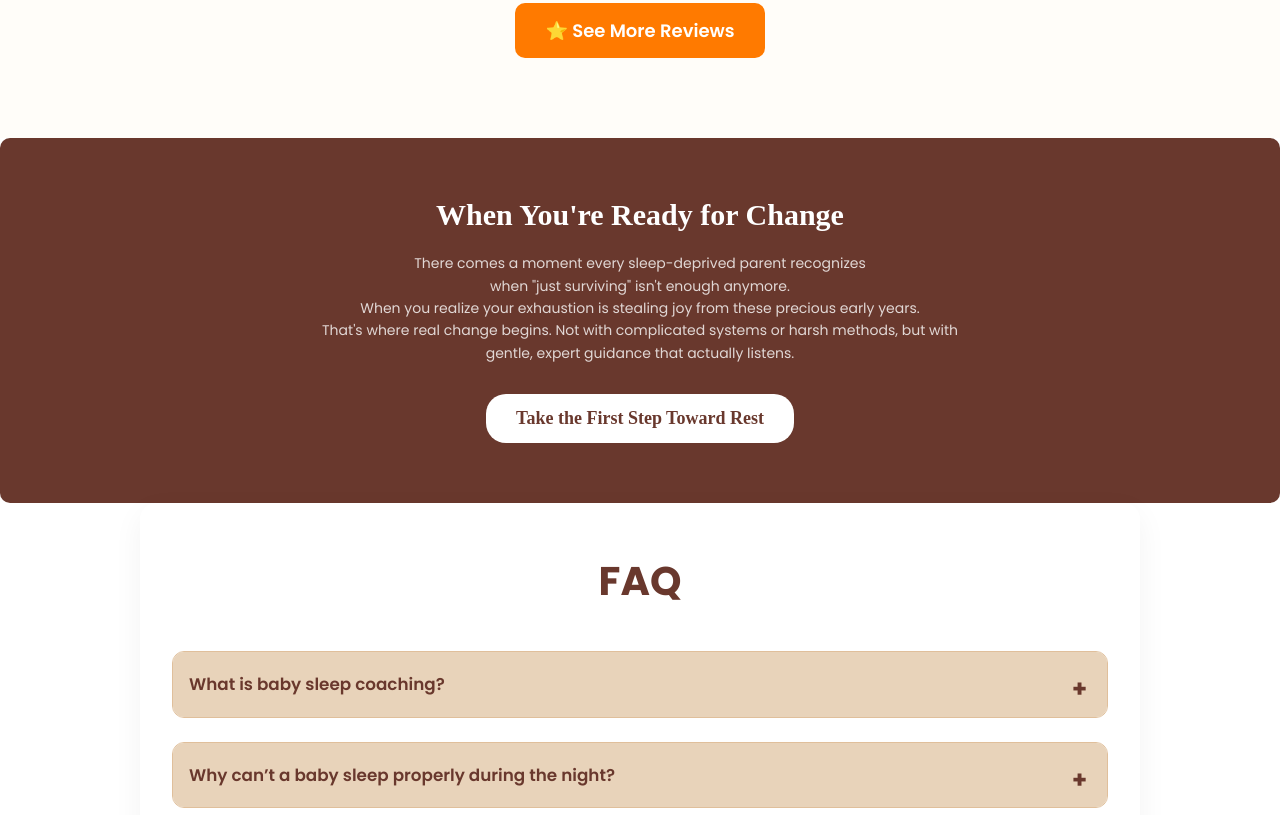
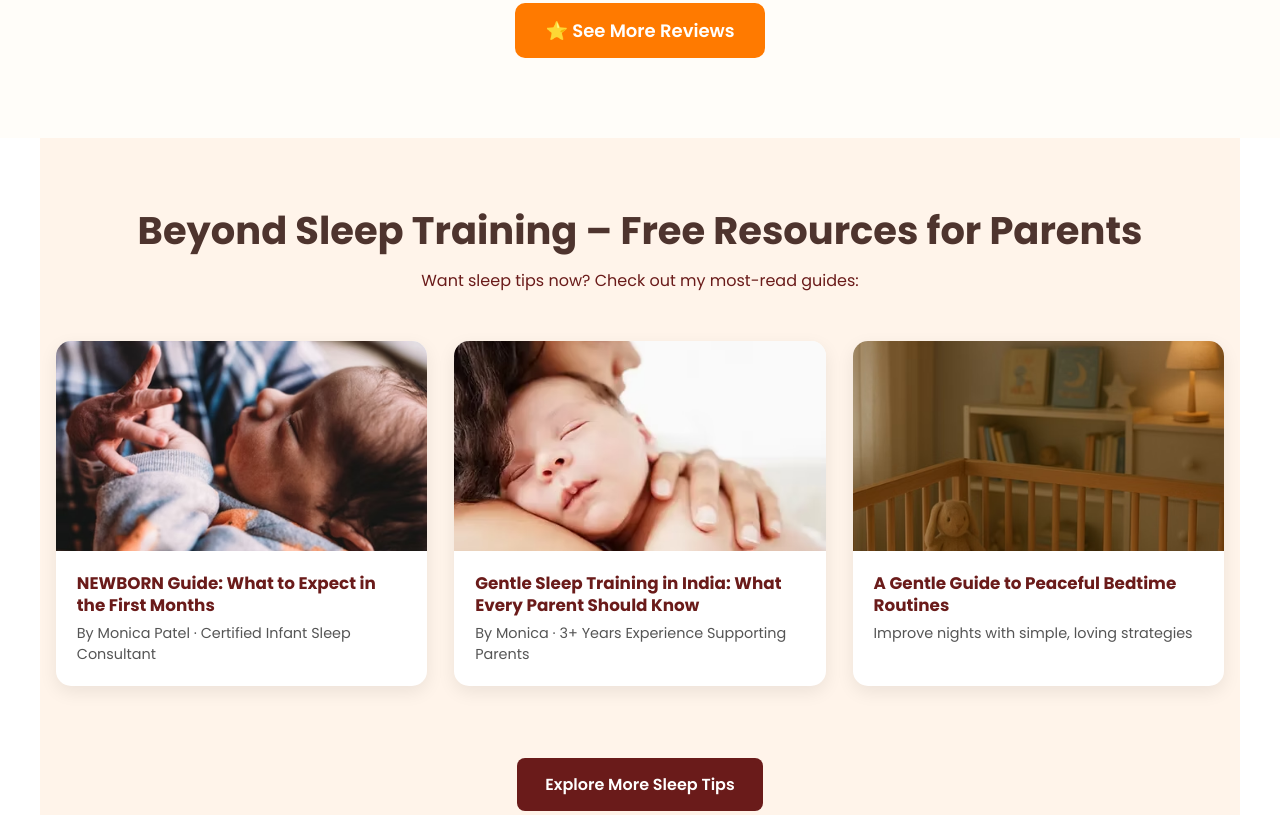
Before and after one commit to Sivamani1812/sleepbud, a plain HTML site: page about.html in a window 1280 px wide. Shown: the part 4110-4925 px from the top of the page. Drawn offline with nearby package versions, Linux system fonts and the light colour scheme; a script that the page names is missing.

Commit message:
update11

```diff
--- a/about.html
+++ b/about.html
@@ -257,22 +257,54 @@
 </a>
 
 </section>
+
+
+<!-- blog -->
+
+<section class="blog-preview">
+  <div class="blog-container">
+    <h2>Beyond Sleep Training – Free Resources for Parents</h2>
+    <p class="subtitle">Want sleep tips now? Check out my most-read guides:</p>
+
+    <div class="blog-grid">
+
+      <!-- Blog 1 -->
+      <a class="blog-card" href="./blog-content1.html">
+        <img src="./assets/img/blog-ba-1.avif" alt="Blog Image" />
+        <div class="blog-content">
+          <h3>NEWBORN Guide: What to Expect in the First Months</h3>
+          <p>By Monica Patel · Certified Infant Sleep Consultant</p>
+        </div>
+      </a>
+
+      <!-- Blog 2 -->
+      <a class="blog-card" href="./blog-content2.html">
+        <img src="./assets/img/blog-ba-2.avif" alt="Blog Image"  />
+        <div class="blog-content">
+          <h3>Gentle Sleep Training in India: What Every Parent Should Know</h3>
+          <p>By Monica · 3+ Years Experience Supporting Parents</p>
+        </div>
+      </a>
+
+      <!-- Blog 3 -->
+      <a class="blog-card" href="./blog-content3.html">
+        <img src="./assets/img/blog-ba-3.avif" alt="Blog Image" />
+        <div class="blog-content">
+          <h3>A Gentle Guide to Peaceful Bedtime Routines</h3>
+          <p>Improve nights with simple, loving strategies</p>
+        </div>
+      </a>
+
+    </div>
+    <div class="cta-wrapper">
+      <a href="./blog.html" class="cta-btn">Explore More Sleep Tips</a>
+    </div>
+
+  </div>
+</section>
+
+
   <!-- CTA -->
-
-  <!-- <div class="cta">
-    <div class="container">
-      <h3> When You're Ready for Change</h3>
-      <p>
-        There comes a moment every sleep-deprived parent recognizes - when "just surviving" isn't enough anymore. When
-        you realize your exhaustion is stealing joy from these precious early years. <br />
-        That's where real change begins. Not with complicated systems or harsh methods, but with gentle, expert guidance
-        that actually listens.
-
-      </p>
-      <a target="_blank" href="https://form.jotform.com/250551152338451"> Take the First Step Toward Rest</a>
-    </div>
-  </div> -->
-
   <div class="cta">
     <div class="cta-container">
       <h3>When You're Ready for Change</h3>
--- a/assets/css/about.css
+++ b/assets/css/about.css
@@ -940,3 +940,139 @@ body {
   color: #ffd7d7;
   transform: scale(1.05);
 }
+
+
+
+/* blog  */
+.blog-preview {
+  background: #fff4ea;
+  padding: 4rem 1rem;
+  text-align: center;
+}
+
+.blog-preview h2 {
+  font-size: clamp(1.6rem, 4vw, 2.4rem);
+  color: #4e342e;
+  margin-bottom: 0.6rem;
+}
+
+.blog-preview .subtitle {
+  font-size: 1rem;
+  color: #6a1b1a;
+  margin: 0 auto 3rem auto;
+  max-width: 650px; /* Center text neatly */
+  line-height: 1.5;
+}
+
+/* GRID PERFECT ALIGNMENT */
+.blog-grid {
+  display: grid;
+  grid-template-columns: repeat(auto-fit, minmax(280px, 1fr));
+  gap: 2rem;
+  justify-content: center;
+  align-items: stretch;
+  max-width: 1200px;
+  margin: 0 auto;
+}
+
+/* CARD PRO LOOK */
+.blog-card {
+  background: #fff;
+  border-radius: 15px;
+  text-decoration: none;
+  color: #333;
+  overflow: hidden;
+  display: flex;
+  flex-direction: column;
+  transition: .25s ease;
+  box-shadow: 0 6px 18px rgba(0,0,0,0.08);
+}
+
+.blog-card:hover {
+  transform: translateY(-6px);
+  box-shadow: 0 12px 26px rgba(0,0,0,0.12);
+}
+
+.blog-card img {
+  width: 100%;
+  height: 210px;
+  object-fit: cover;
+}
+
+.blog-content {
+  padding: 1.3rem;
+  flex-grow: 1;
+  text-align: left;
+}
+
+.blog-content h3 {
+  font-size: 1.05rem;
+  font-weight: 700;
+  color: #6a1b1a;
+  line-height: 1.35;
+  margin-bottom: 0.4rem;
+}
+
+.blog-content p {
+  font-size: 0.9rem;
+  color: #555;
+}
+
+/* RESPONSIVE MEDIA QUERIES */
+@media (max-width: 1400px) {
+  .blog-grid {
+    gap: 1.7rem;
+  }
+}
+
+@media (max-width: 768px) {
+  .blog-preview {
+    padding: 3rem 1rem;
+  }
+  .blog-content h3 {
+    font-size: 1rem;
+  }
+}
+
+@media (max-width: 480px) {
+  .blog-grid {
+    grid-template-columns: 1fr;
+    gap: 1.2rem;
+  }
+  .blog-card img {
+    height: 180px;
+  }
+  .blog-content {
+    padding: 1rem;
+  }
+}
+.blog-preview,
+.blog-grid,
+.blog-preview .subtitle {
+  max-width: 1200px;
+  margin-left: auto;
+  margin-right: auto;
+}
+
+
+.blog-preview .cta-wrapper {
+  text-align: center;
+  margin-top: 2rem;
+}
+
+.blog-preview .cta-btn {
+  background-color: #6a1b1a;
+  color: #fff;
+  text-decoration: none;
+  padding: 14px 28px;
+  border-radius: 8px;
+  font-size: 16px;
+  font-weight: 600;
+  display: inline-block;
+  transition: 0.3s ease;
+}
+
+.blog-preview .cta-btn:hover {
+  background-color: #6a1b1a;
+  transform: translateY(-2px);
+}
--- a/assets/css/blog.css
+++ b/assets/css/blog.css
@@ -49,6 +49,7 @@ body{
 .blog-info{
     flex:1;
     color:#4d3b31;
+    padding: 30px;
 }
 
 /* Top Row */
--- a/assets/css/contact.css
+++ b/assets/css/contact.css
@@ -280,3 +280,8 @@ form {
     text-align: center;
   }
 }
+@media(max-width: 768px) {
+  .contact-form-box .form-heading {
+    text-align: center;
+  }
+}
--- a/assets/css/infant.css
+++ b/assets/css/infant.css
@@ -573,7 +573,7 @@ body {
 }
 
 /* --- Responsive Breakpoints --- */
-@media (max-width: 1024px) {
+@media (max-width: 1500px) {
     .sleep-programs {
         padding: 3rem 1rem;
     }
@@ -609,6 +609,7 @@ body {
 @media (max-width: 500px) {
     .sleep-programs {
         padding: 2rem 0.8rem;
+        margin: auto;
     }
 
     .sleep-programs h2 {
@@ -618,6 +619,7 @@ body {
 
     .card {
         padding: 1.2rem;
+        margin: auto;
     }
 
     .card h3 {
--- a/assets/css/style.css
+++ b/assets/css/style.css
@@ -255,6 +255,7 @@ body {
     background-size: cover;
     background-position: right center; /* Bright side mobile ku shift */
     background-attachment: scroll;
+
   }
 }
 .hero-title {
@@ -267,6 +268,7 @@ body {
   margin-bottom: 15px;
   padding-top: 250px;
 
+
 }
 
 .hero .container p,
@@ -278,7 +280,7 @@ body {
   line-height: 1.4;
 }
 .hero .container {
-  padding-left: 80px;
+  padding-left: 10px;
 }
 
 .hero .container p {
@@ -331,6 +333,7 @@ body {
     text-align: center;
     font-size: 30px;
     line-height: 100%;
+
   }
   .container {
     width: 100%;
```
Also changed, not shown: blog-content1.html (+4 -0 lines), blog-content2.html (+2 -1 lines), blog-content3.html (+2 -1 lines), blog-content4.html (+2 -0 lines), blog.html (+5 -17 lines), contact.html (+4 -2 lines), index.html (+0 -10 lines).
